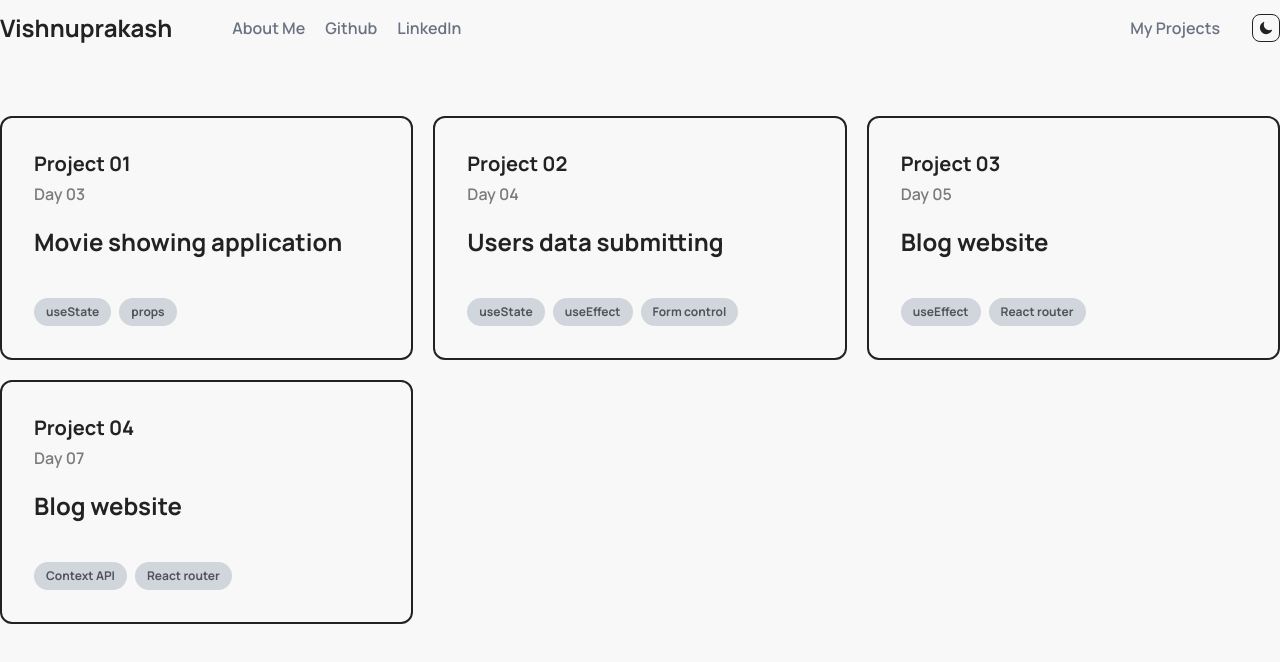
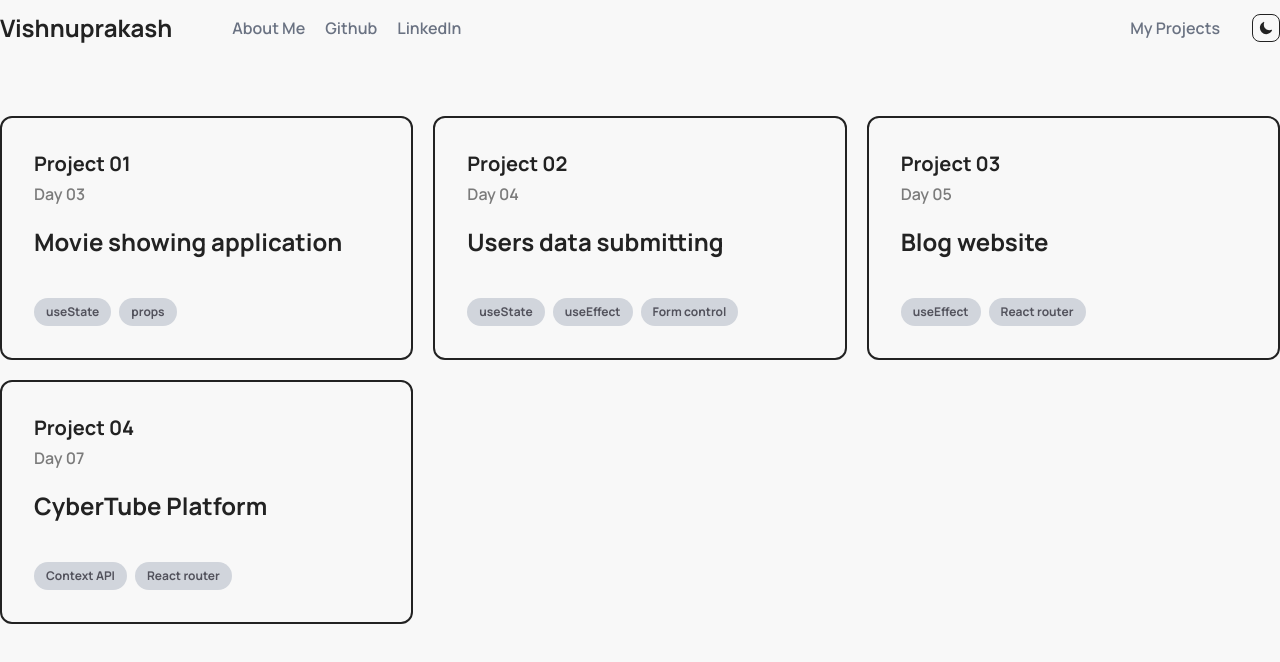
Before and after one commit to awizp/cdn-react-learn, a React (Vite) app: page /projects in a window 1280 px wide. Shown: the top 662 px of the page. Built offline with nearby package versions, Linux system fonts and the light colour scheme.

Commit message:
docs: README file project 04 updated and screenshot added

```diff
--- a/src/data/productsData.js
+++ b/src/data/productsData.js
@@ -27,7 +27,7 @@ const productsData = [
         id: 4,
         projectId: "04",
         projectDay: "07",
-        title: "Blog website",
+        title: "CyberTube Platform",
         learn: ["Context API", "React router"],
         link: "/project04"
     },
```
Also changed, not shown: 2 other files (tests, documents, lock files or other folders).
